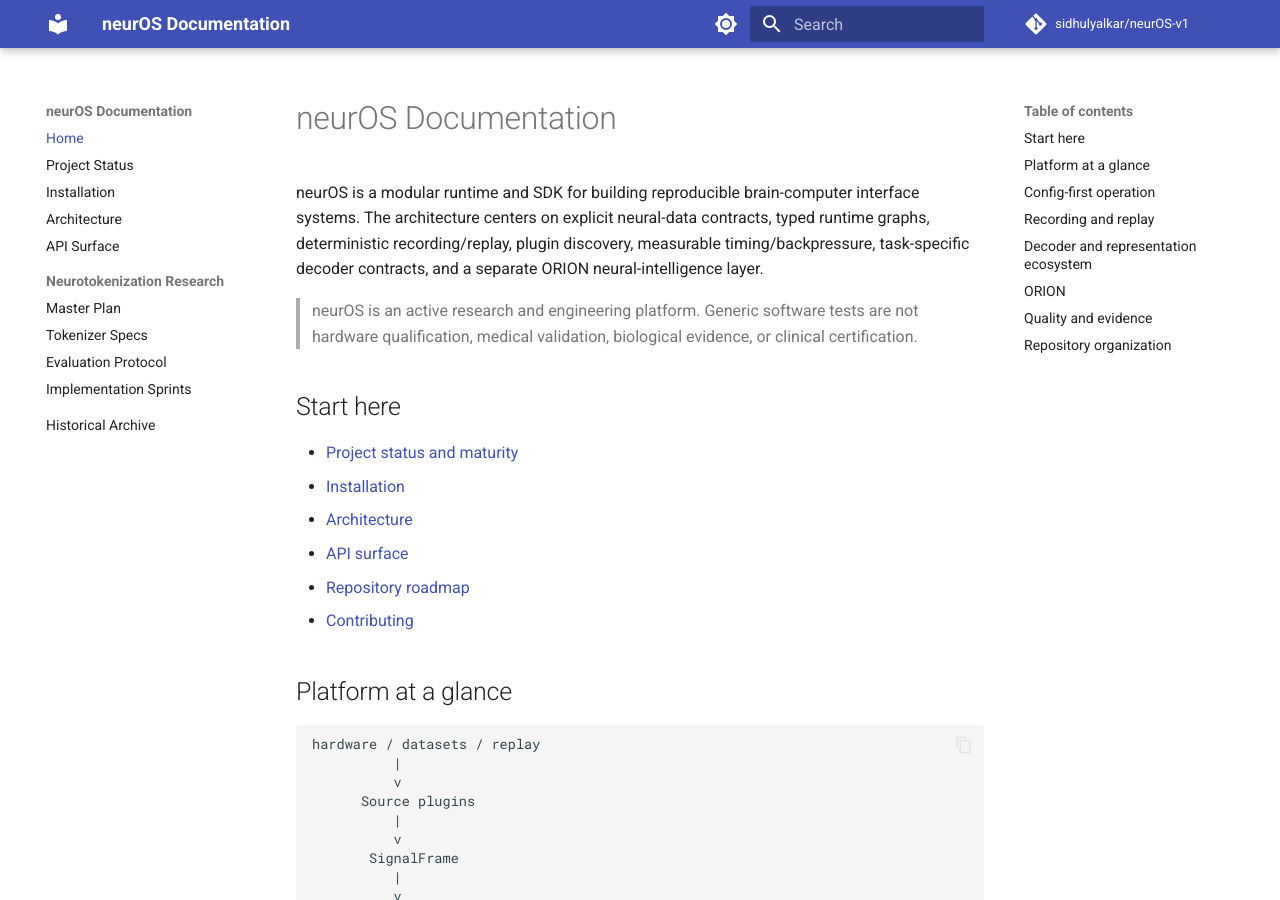
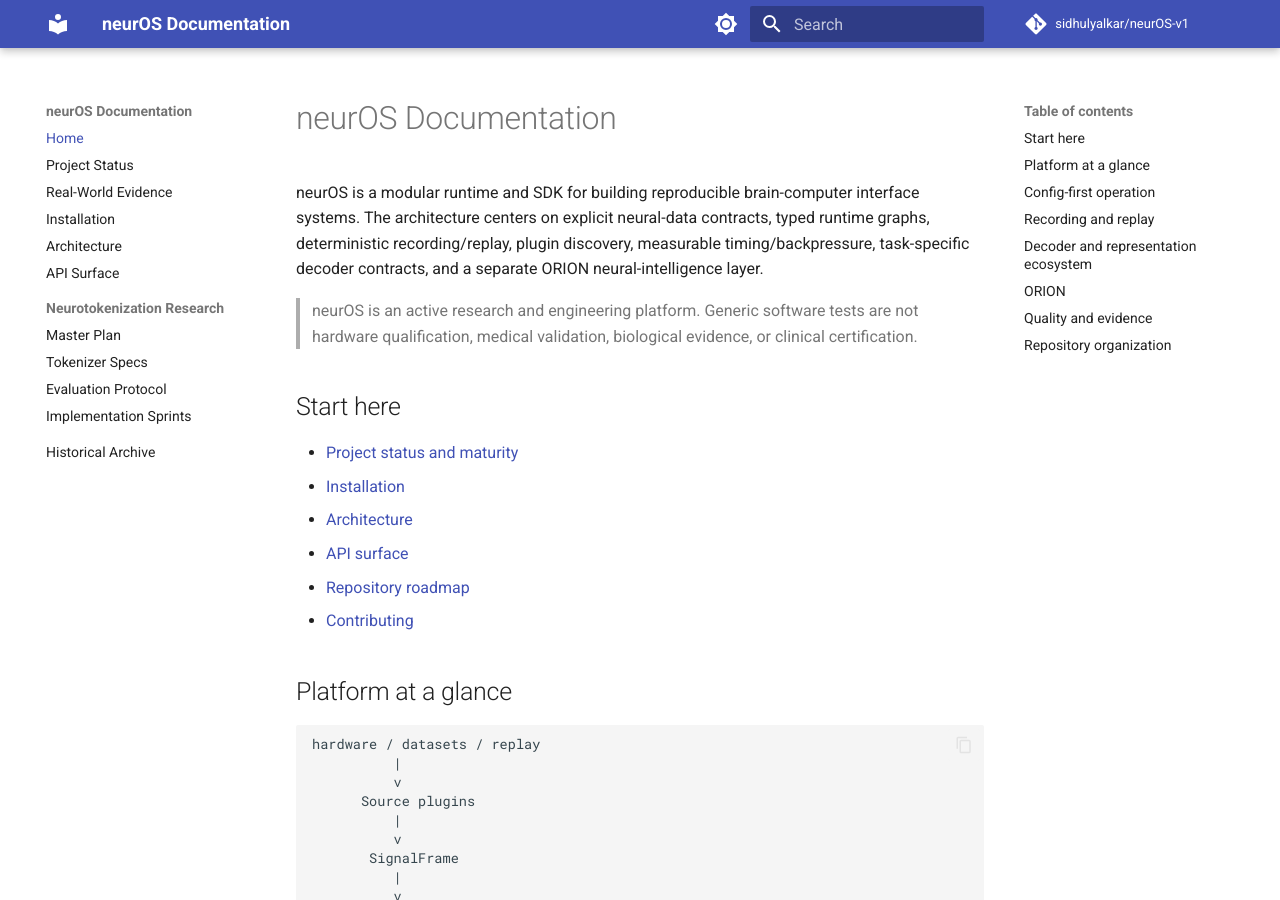
Before and after one commit to sidhulyalkar/neurOS-v1, an MkDocs documentation site: the page built from docs/index.md, in a window 1280 px wide and 900 px high. Built offline with MkDocs 1.6.1 and Material for MkDocs 9.7.7, drawn with Linux system fonts in a browser that asks for light colours; comment, search, counter and statistics services are not loaded.

Commit message:
docs: expose real-world evidence program in site navigation

```diff
--- a/mkdocs.yml
+++ b/mkdocs.yml
@@ -52,6 +52,7 @@ markdown_extensions:
 nav:
   - Home: index.md
   - Project Status: PROJECT_STATUS.md
+  - Real-World Evidence: REAL_WORLD_EVIDENCE.md
   - Installation: getting-started/installation.md
   - Architecture: ARCHITECTURE.md
   - API Surface: API_REFERENCE.md
```
